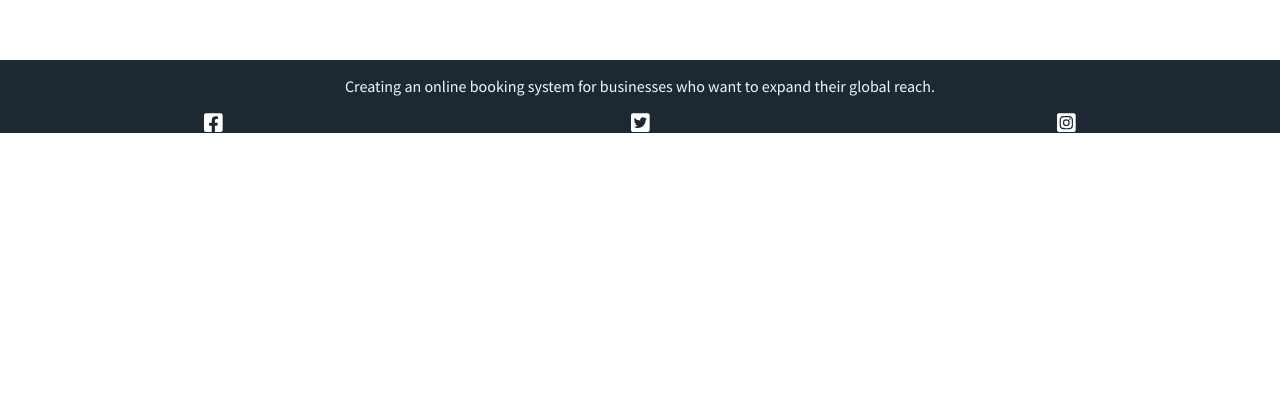
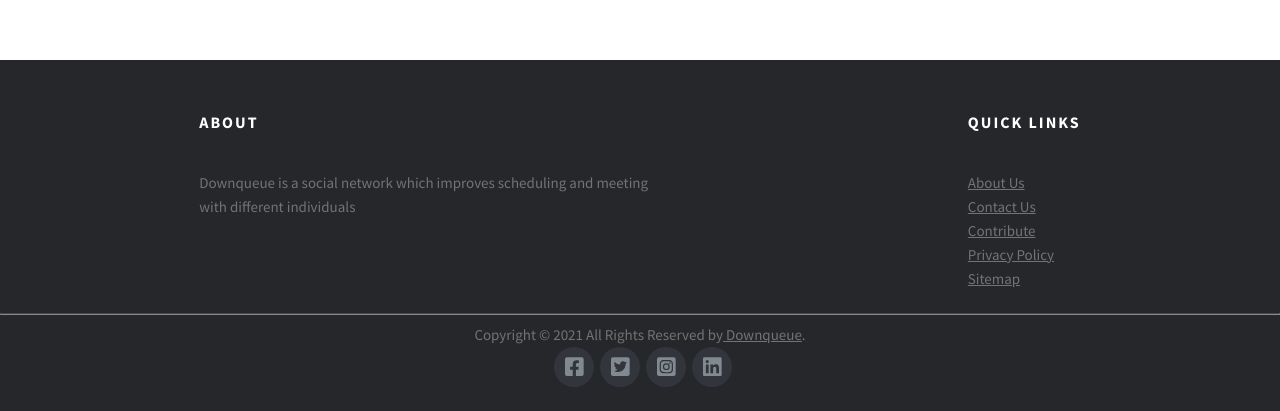
Before and after one commit to bluzeey/Downqueue, a React (Create React App) app: page / in a window 1280 px wide. Shown: the part 1747-2158 px from the top of the page. Before the commit the page ends 1880 px from the top, so only its background shows below. Built offline with nearby package versions, Linux system fonts and the light colour scheme.

Commit message:
Created and improved footer

```diff
--- a/src/components/footer/index.js
+++ b/src/components/footer/index.js
@@ -1,19 +1,64 @@
 import React from 'react';
 import { FontAwesomeIcon } from '@fortawesome/react-fontawesome';
-import {  faFacebookSquare, faTwitterSquare,faInstagramSquare } from '@fortawesome/free-brands-svg-icons';
+import {  faFacebookSquare, faTwitterSquare,faInstagramSquare,faLinkedin } from '@fortawesome/free-brands-svg-icons';
 import "./styles/footer.scss"
 
 export default function Footer(){
     return(
-        <div className="Footer-container">
-          <p className='Footer-paragraph'>
-          Creating an online booking system for businesses who want to expand their global reach.
-          </p>
-          <div className="Footer-inner">
-          <FontAwesomeIcon icon={faFacebookSquare} size="lg"/>
-          <FontAwesomeIcon icon={faTwitterSquare} size="lg"/>
-          <FontAwesomeIcon icon={faInstagramSquare} size="lg"/>
-          </div>
-        </div>
+          <footer className="site-footer">
+            <div className="container">
+              <div className="row">
+                <div className="About">
+                  <h6>About</h6>
+                  <p className="text-justify">Downqueue is a social network which improves scheduling and meeting with different individuals</p>
+                </div>
+
+                {/*
+                Commenting out if required for the future
+                <div>
+                  <h6>Categories</h6>
+                  <ul className="footer-links">
+                    <li><a href="http://scanfcode.com/category/c-language/">C</a></li>
+                    <li><a href="http://scanfcode.com/category/front-end-development/">UI Design</a></li>
+                    <li><a href="http://scanfcode.com/category/back-end-development/">PHP</a></li>
+                    <li><a href="http://scanfcode.com/category/java-programming-language/">Java</a></li>
+                    <li><a href="http://scanfcode.com/category/android/">Android</a></li>
+                    <li><a href="http://scanfcode.com/category/templates/">Templates</a></li>
+                  </ul>
+                </div>*/}
+
+                <div>
+                  <h6>Quick Links</h6>
+                  <ul className="footer-links">
+                    <li><a href="http://downqueue.com/about/">About Us</a></li>
+                    <li><a href="http://downqueue.com/contact/">Contact Us</a></li>
+                    <li><a href="http://downqueue.com/contribute-at-downqueue/">Contribute</a></li>
+                    <li><a href="http://downqueue.com/privacy-policy/">Privacy Policy</a></li>
+                    <li><a href="http://downqueue.com/sitemap/">Sitemap</a></li>
+                  </ul>
+                </div>
+              </div>
+            </div>
+              <hr/>
+
+            <div>
+              <div>
+                <div className="copyright">
+                  <p className="copyright-text">Copyright &copy; 2021 All Rights Reserved by
+              <a href="#"> Downqueue</a>.
+                  </p>
+                </div>
+
+                <div>
+                  <ul className="social-icons">
+                    <li><a className="facebook" href="#"><FontAwesomeIcon icon={faFacebookSquare} size="lg"/></a></li>
+                    <li><a className="twitter" href="#"><FontAwesomeIcon icon={faTwitterSquare} size="lg"/></a></li>
+                    <li><a className="dribbble" href="#"><FontAwesomeIcon icon={faInstagramSquare} size="lg"/></a></li>
+                    <li><a className="linkedin" href="#"><FontAwesomeIcon icon={faLinkedin} size="lg"/></a></li>
+                  </ul>
+                </div>
+              </div>
+            </div>
+          </footer>
     )
 }
--- a/src/components/footer/styles/footer.scss
+++ b/src/components/footer/styles/footer.scss
@@ -1,21 +1,149 @@
-.Footer-container {
-  background: #1e2833;
+.site-footer
+{
+  background-color:#26272b;
+  padding:45px 0 20px;
+  font-size:15px;
+  line-height:24px;
+  color:#737373;
+  margin-bottom: 0;
+}
+.row{
+  margin: 0 auto;
+  max-width:1200px;
   display: flex;
-  flex-direction: column;
-  margin: 0;
+  justify-content: space-around;
 }
-.Footer-paragraph {
-  color: aliceblue;
+.About{
+  max-width: 450px;
+}
+.copyright{
   text-align: center;
 }
-.Footer-inner {
-  display: flex;
-  justify-content: space-around;
-  color: #fff;
+.site-footer hr
+{
+  border-top-color:#bbb;
+  opacity:0.5
 }
-@media(max-width: 700px) {
-    .Footer-inner{
-    flex-direction: column;
-    align-items: center;
-    }
-  }
+.site-footer hr.small
+{
+  margin:20px 0
+}
+.site-footer h6
+{
+  color:#fff;
+  font-size:16px;
+  text-transform:uppercase;
+  margin-top:5px;
+  letter-spacing:2px
+}
+.site-footer a
+{
+  color:#737373;
+}
+.site-footer a:hover
+{
+  color:#3366cc;
+  text-decoration:none;
+}
+.footer-links
+{
+  padding-left:0;
+  list-style:none
+}
+.footer-links li
+{
+  display:block
+}
+.footer-links a
+{
+  color:#737373
+}
+.footer-links a:active,.footer-links a:focus,.footer-links a:hover
+{
+  color:#3366cc;
+  text-decoration:none;
+}
+.footer-links.inline li
+{
+  display:inline-block
+}
+.site-footer .social-icons
+{
+  text-align:right
+}
+.site-footer .social-icons a
+{
+  width:40px;
+  height:40px;
+  line-height:40px;
+  margin-left:6px;
+  margin-right:0;
+  border-radius:100%;
+  background-color:#33353d
+}
+.copyright-text
+{
+  margin:0
+}
+.social-icons
+{
+  padding-left:0;
+  margin:0 auto;
+  display: table
+}
+.social-icons li
+{
+  display:inline-block;
+  margin-bottom:4px
+}
+.social-icons li.title
+{
+  margin-right:15px;
+  text-transform:uppercase;
+  color:#96a2b2;
+  font-weight:700;
+  font-size:13px
+}
+.social-icons a{
+  background-color:#eceeef;
+  color:#818a91;
+  font-size:16px;
+  display:inline-block;
+  line-height:44px;
+  width:44px;
+  height:44px;
+  text-align:center;
+  margin-right:8px;
+  border-radius:100%;
+  -webkit-transition:all .2s linear;
+  -o-transition:all .2s linear;
+  transition:all .2s linear
+}
+.social-icons a:active,.social-icons a:focus,.social-icons a:hover
+{
+  color:#fff;
+  background-color:#29aafe
+}
+.social-icons.size-sm a
+{
+  line-height:34px;
+  height:34px;
+  width:34px;
+  font-size:14px
+}
+.social-icons a.facebook:hover
+{
+  background-color:#3b5998
+}
+.social-icons a.twitter:hover
+{
+  background-color:#00aced
+}
+.social-icons a.linkedin:hover
+{
+  background-color:#007bb6
+}
+.social-icons a.dribbble:hover
+{
+  background-color:#ea4c89
+}
```
